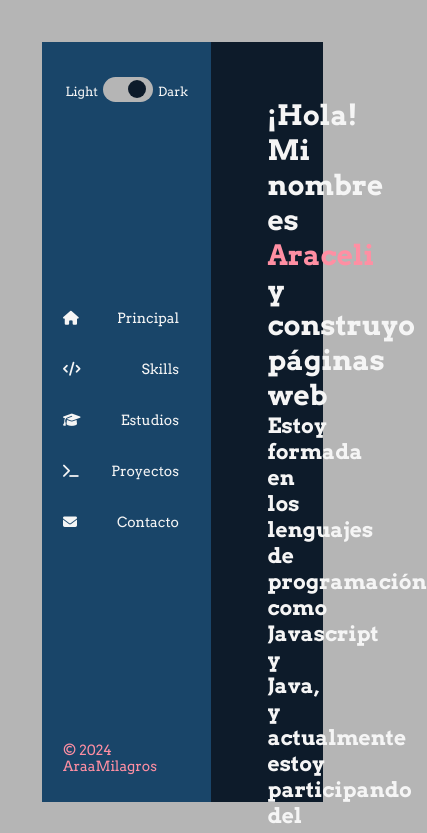
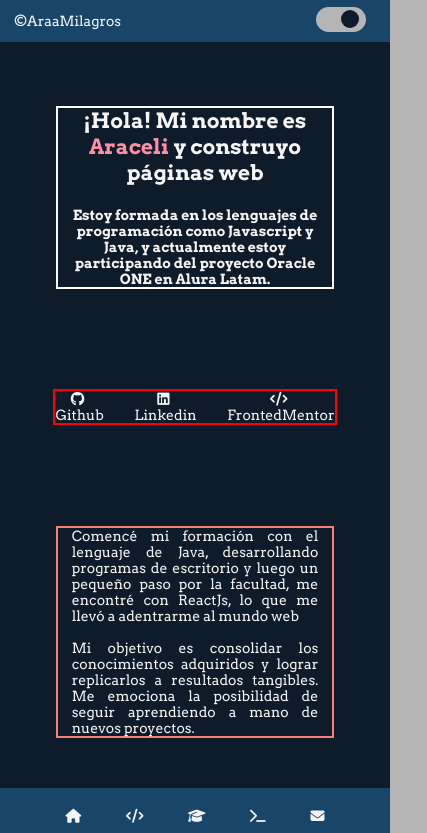
Before and after one commit to AraMilagros/Portafolio, a React (Create React App) app: page / in a window 390 px wide. Shown: the top 833 px of the page, 427 px wide, since content can reach past the window. Built offline with nearby package versions, Linux system fonts and the light colour scheme.

Commit message:
Agregando componentes y modificando estilos

```diff
--- a/src/App.jsx
+++ b/src/App.jsx
@@ -2,6 +2,7 @@ import React from "react";
 import './assets/css/index.css';
 import { Route, Routes } from "react-router-dom";
 import Menu from './components/Menu';
+import NavMovil from './components/NavMovil';
 import Home from './pages/Home';
 import Skills from './pages/Skills';
 import Formacion from './pages/Formacion';
@@ -12,15 +13,17 @@ import NotFound from './pages/NoFound';
 export default function App() {
     return(
         <main className="contenedor">
+            {window.innerWidth < '1024' ? <NavMovil /> : <></>}
+            {/* <NavMovil /> */}
             <Menu />
                 <React.StrictMode>
                     <Routes>
                         <Route path="/" element={ <Home/> }/>
-                        <Route path="/skills" element={ <Skills/> } />
+                        {/*<Route path="/skills" element={ <Skills/> } />
                         <Route path="/estudios" element={ <Formacion/> }/>
                         <Route path="/proyectos" element={ <Proyecto/> } />
                         <Route path="/contacto" element={ <Contacto/> } />
-                        <Route path="/*" element={ <NotFound/> } />
+                        <Route path="/*" element={ <NotFound/> } /> */}
                     </Routes>
                 </React.StrictMode>
         </main>
--- a/src/assets/css/index.css
+++ b/src/assets/css/index.css
@@ -53,3 +53,9 @@ button{
     margin: 3em;
     display: flex;
 }
+
+@media screen and (max-width: 768px){
+    .contenedor{
+        margin: 0;
+    }
+}
--- a/src/components/Menu/estilos.module.css
+++ b/src/components/Menu/estilos.module.css
@@ -43,7 +43,6 @@
     padding: 1em .5em;
 }
 
-
 .theme{
     display: flex;
     align-items: center;
@@ -87,3 +86,32 @@
 #btn_check{
     display: none;
 }
+
+@media screen and (max-width: 768px){
+    .div{
+        position: absolute;
+        height: 4em;
+        width: 100%;
+        bottom: 0;
+        flex-direction: row;
+        justify-content: center;
+        align-items: center;
+    }
+
+    #categorias{
+        display: flex;
+        width: 100%;
+        justify-content: space-evenly;
+        /* align-items: center; */
+        padding: 0 1em;
+    }
+    .categoria__item{
+        width: max-content;
+        margin: 0;
+        margin-bottom: 1em;
+    }
+    .theme, .categoria__label, .footer{
+        display: none;
+    }
+
+}
--- a/src/components/Menu/index.jsx
+++ b/src/components/Menu/index.jsx
@@ -1,28 +1,13 @@
 import React, { useEffect, useState } from "react";
 import { Link } from "react-router-dom";
 import estilos from "./estilos.module.css";
+import ThemeSwitch from '../ThemeSwitch';
+
 export default function index() {
-    const [bandera, setBandera] = useState(true);
-
-    const cambiarTheme = () => {
-        bandera ? document.body.setAttribute('data-theme', 'light') : document.body.setAttribute('data-theme', 'dark');
-
-        setBandera(!bandera);
-    }
-
     return (
         <div className={estilos.div}>
-            <section className={estilos.theme}>
-                {/* <p>Dark Mode</p> */}
-                <label>Light</label>
-                <div className={estilos.theme__btn}>
-                    <input id={estilos.btn_check}
-                        type="checkbox" onClick={cambiarTheme}></input>
-                    <label htmlFor={estilos.btn_check} className={estilos.lbl_check}></label>
-                </div>
-                <label>Dark</label>
-            </section>
-
+            {/* <ThemeSwitch /> */}
+            {window.innerWidth > '768' ? <ThemeSwitch /> : <></>}
             <div id={estilos.categorias}>
                 <div className={estilos.categoria__item}>
                     <div className={estilos.item__icon}>
--- /dev/null
+++ b/src/components/NavMovil/estilos.module.css
@@ -0,0 +1,13 @@
+.contenedor{
+    position: absolute;
+    top: 0;
+    width: 100%;
+    height: 3em;
+    background: var(--colorPrimario);
+    color: var(--textoPrincipal);
+
+    display: flex;
+    justify-content: space-between;
+    align-items: center;
+    padding: 0 1em;
+}
--- /dev/null
+++ b/src/components/NavMovil/index.jsx
@@ -0,0 +1,13 @@
+import React from 'react'
+import estilos from './estilos.module.css';
+import ThemeSwitch from '../ThemeSwitch';
+export default function index() {
+    return (
+        <div className={estilos.contenedor}>
+            <div className={estilos.text}>
+                <label>&copy;AraaMilagros</label>
+            </div>
+            <ThemeSwitch />
+        </div>
+    )
+}
--- /dev/null
+++ b/src/components/ThemeSwitch/estilos.module.css
@@ -0,0 +1,50 @@
+
+.theme{
+    display: flex;
+    align-items: center;
+    padding: .5em;
+}
+
+.theme label{
+    font-size: .9em;
+    margin: 0 .2em;
+}
+
+.lbl_check{
+    display: inline-block;
+    width: 50px;
+    height: 25px;
+    background: var(--textoSecundario);
+    border-radius: 100px;
+    position: relative;
+    cursor: pointer;
+}
+
+#btn_check:checked~ .lbl_check{
+    background: var(--textoPrincipal);
+}
+
+.lbl_check::after{
+    position: absolute;
+    content: '';
+    width: 18px;
+    height: 18px;
+    background: var(--background);
+    border-radius: 100px;
+    top:3px;
+    left:25px;
+    transform: .3s;
+}
+
+#btn_check:checked~ .lbl_check::after{
+    left:6px;
+}
+#btn_check{
+    display: none;
+}
+
+@media screen and (max-width: 768px){
+    .theme > label{
+        display: none;
+    }
+}
--- /dev/null
+++ b/src/components/ThemeSwitch/index.jsx
@@ -0,0 +1,23 @@
+import React, { useState } from 'react'
+import estilos from './estilos.module.css';
+
+export default function index() {
+    const [bandera, setBandera] = useState(true);
+
+    const cambiarTheme = () => {
+        bandera ? document.body.setAttribute('data-theme', 'light') : document.body.setAttribute('data-theme', 'dark');
+
+        setBandera(!bandera);
+    }
+    return (
+        <section className={estilos.theme}>
+            <label>Light</label>
+            <div className={estilos.theme__btn}>
+                <input id={estilos.btn_check}
+                    type="checkbox" onClick={cambiarTheme}></input>
+                <label htmlFor={estilos.btn_check} className={estilos.lbl_check}></label>
+            </div>
+            <label>Dark</label>
+        </section>
+    )
+}
--- a/src/pages/Home/estilos.module.css
+++ b/src/pages/Home/estilos.module.css
@@ -69,3 +69,41 @@
 .sobremi__img img{
     width: 100%;
 }
+
+@media screen and (max-width: 768px){
+    .contenedor{
+        width: 100%;
+        height: 100vh;
+
+    }
+
+    .contenedor__network{
+        border:2px solid red;
+        justify-content: center;
+        align-items: center;
+    }
+
+    .contenedor__descripcion{
+        border:2px solid white;
+        width: 100%;
+    }
+    .contenedor__descripcion h3{
+        font-size: 1.5em;
+        margin-bottom: 1em;
+    }
+    .contenedor__descripcion h4{
+        font-size: 1em;
+    }
+
+    .contenedor__sobremi{
+        border:2px solid salmon;
+        width: 100%;
+    }
+
+}
+
+@media screen and (max-width: 420px){
+    .sobremi__img{
+        display: none;
+    }
+}
--- a/src/pages/Home/index.jsx
+++ b/src/pages/Home/index.jsx
@@ -6,7 +6,6 @@ export default function index() {
   return (
 
     <div id="/" className={estilos.contenedor}>
-
       <div className={estilos.contenedor__descripcion}>
         <h3>¡Hola! Mi nombre es <strong>Araceli</strong> y construyo páginas web</h3>
         <h4>Estoy formada en los lenguajes de programación como Javascript y Java, y
```
